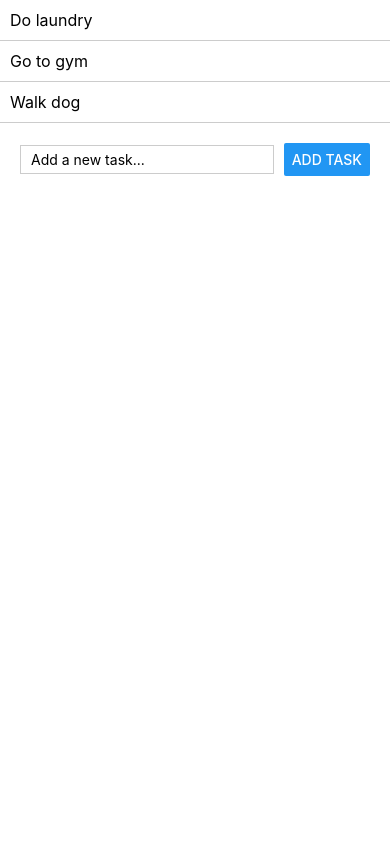
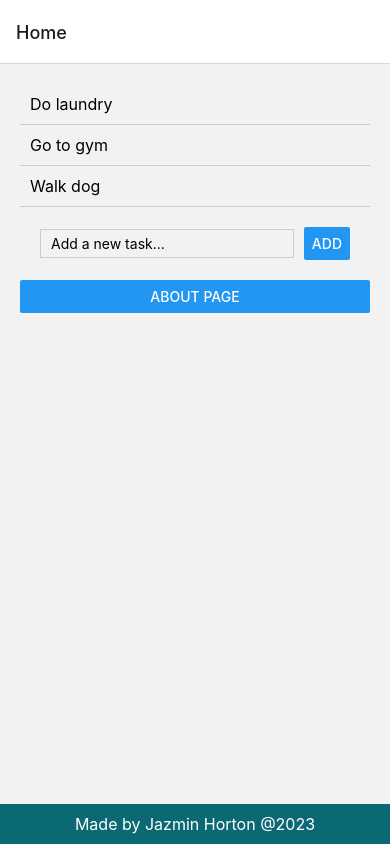
Before and after one commit to JazminHorton/Cprg303LabAssignment, a React Native app: screen /Home in a window 390 px wide. Built offline with nearby package versions, Linux system fonts and the light colour scheme.

Commit message:
LabA5 functionality
Will add something cool later

```diff
--- a/App.jsx
+++ b/App.jsx
@@ -1,35 +1,29 @@
 /**
- * My To Do List App Lab Assignments
+ * My To Do List App Lab Assignment
  *
  * @format
  */
-import { SafeAreaView } from 'react-native';
-import ToDoList from './src/ToDoList';
-import ToDoForm from './src/ToDoForm';
-import {useState} from 'react';
+import React from 'react';
+import {StyleSheet} from 'react-native';
+import {NavigationContainer} from '@react-navigation/native';
+import {createStackNavigator} from '@react-navigation/stack';
 
+import Home from './src/screens/Home';
+import About from './src/screens/About';
+
+const Stack = createStackNavigator();
 
 function App() {
-  const [tasks, setTasks] = useState([
-    'Do laundry',
-    'Go to gym',
-    'Walk dog'
-  ]);
-
-  const addTask = (newTask) => {
-    if (!tasks.includes(newTask)) {
-      setTasks(prevTasks => [...prevTasks, newTask]);
-    } else {
-      Alert.alert('Error', 'Task already exists.');
-    }
-  }
-
   return (
-    <SafeAreaView>
-      <ToDoList tasks={tasks} />
-      <ToDoForm onAdd={addTask} />
-    </SafeAreaView>
+    <NavigationContainer>
+      <Stack.Navigator>
+        <Stack.Screen name="Home" component={Home} />
+        <Stack.Screen name="About" component={About} />
+      </Stack.Navigator>
+    </NavigationContainer>
   );
 }
 
+const styles = StyleSheet.create({});
+
 export default App;
--- a/src/ToDoForm.jsx
+++ /dev/null
@@ -1,49 +0,0 @@
-import React from 'react';
-import { View, TextInput, Button, StyleSheet, Alert } from 'react-native';
-
-const styles = StyleSheet.create({
-  form: {
-    flexDirection: 'row',
-    justifyContent: 'space-between',
-    alignItems: 'center',
-    marginHorizontal: 20,
-    marginTop: 20,
-  },
-  input: {
-    flex: 1,
-    borderWidth: 1,
-    borderColor: '#ccc',
-    paddingHorizontal: 10,
-    paddingVertical: 5,
-    marginRight: 10,
-  },
-
-});
-
-function ToDoForm({ onAdd }) {
-  const [taskText, setTaskText] = React.useState('');
-
-  const handleAddTask = () => {
-    if (taskText.trim() === '') {
-      Alert.alert('Error', 'Please enter a task.');
-      return;
-    }
-
-    onAdd(taskText);
-    setTaskText('');
-  }
-
-  return (
-    <View style={styles.form}>
-      <TextInput
-        style={styles.input}
-        placeholder="Add a new task..."
-        onChangeText={(text) => setTaskText(text)}
-        value={taskText}
-      />
-      <Button title="Add Task" onPress={handleAddTask} />
-    </View>
-  );
-}
-
-export default ToDoForm;
--- a/src/ToDoList.jsx
+++ /dev/null
@@ -1,36 +0,0 @@
-import React from 'react';
-import { ScrollView, Pressable, View, Text, StyleSheet } from 'react-native';
-
-
-const styles = StyleSheet.create({
-    task: {
-      padding: 10,
-      borderBottomWidth: 1,
-      borderColor: '#ccc',
-    },
-    completed: {
-      backgroundColor: '#e0e0e0',
-    },
-    taskText: {
-      fontSize: 16,
-    }
-  });
-
-
-
-  function ToDoList({ tasks }) {
-    return (
-      <ScrollView>
-        {tasks.map((task, index) => (
-          <Pressable key={index}>
-            <View style={[styles.task]}>
-              <Text style={styles.taskText}>{task}</Text>
-            </View>
-          </Pressable>
-        ))}
-      </ScrollView>
-    );
-  }
-
-
-export default ToDoList;
--- /dev/null
+++ b/src/components/ToDoForm.jsx
@@ -0,0 +1,44 @@
+import React from 'react';
+import {View, TextInput, Button, StyleSheet} from 'react-native';
+
+function ToDoForm({onAddTask}) {
+  const [taskText, setTaskText] = React.useState('');
+
+  const handleAddTask = event => {
+    onAddTask(taskText);
+    setTaskText('');
+  };
+
+  return (
+    <>
+      <View style={styles.form}>
+        <TextInput
+          style={styles.input}
+          placeholder="Add a new task..."
+          onChangeText={text => setTaskText(text)}
+          value={taskText}
+        />
+        <Button title="Add" onPress={() => handleAddTask()} />
+      </View>
+    </>
+  );
+}
+
+const styles = StyleSheet.create({
+  form: {
+    flexDirection: 'row',
+    justifyContent: 'space-between',
+    alignItems: 'center',
+    marginHorizontal: 20,
+    marginTop: 20,
+  },
+  input: {
+    flex: 1,
+    borderWidth: 1,
+    borderColor: '#ccc',
+    paddingHorizontal: 10,
+    paddingVertical: 5,
+    marginRight: 10,
+  },
+});
+export default ToDoForm;
--- /dev/null
+++ b/src/components/ToDoList.jsx
@@ -0,0 +1,49 @@
+import React from 'react';
+import {Pressable, View, Text, ScrollView, StyleSheet} from 'react-native';
+
+function ToDoList({tasks = []}) {
+  const [completedTasks, setCompletedTasks] = React.useState([]);
+
+  const toggleTask = index => {
+    if (completedTasks.includes(index)) {
+      setCompletedTasks(
+        completedTasks.filter(taskIndex => taskIndex !== index),
+      );
+    } else {
+      setCompletedTasks([...completedTasks, index]);
+    }
+  };
+  return (
+    <>
+      <ScrollView>
+        {tasks.map((task, index) => (
+          <Pressable key={index} onPress={() => toggleTask(index)}>
+            <View
+              style={[
+                styles.task,
+                completedTasks.includes(index) && styles.completed,
+              ]}>
+              <Text style={styles.taskText}>{task}</Text>
+            </View>
+          </Pressable>
+        ))}
+      </ScrollView>
+    </>
+  );
+}
+
+const styles = StyleSheet.create({
+  task: {
+    padding: 10,
+    borderBottomWidth: 1,
+    borderColor: '#ccc',
+  },
+  completed: {
+    backgroundColor: '#e0e0e0',
+  },
+  taskText: {
+    fontSize: 16,
+  },
+});
+
+export default ToDoList;
--- /dev/null
+++ b/src/layouts/Footer.jsx
@@ -0,0 +1,28 @@
+import React from 'react';
+import {View, Text, StyleSheet} from 'react-native';
+
+function Footer() {
+  return (
+    <View style={styles.footer}>
+      <Text style={styles.footerText}>Made by Jazmin Horton @2023</Text>
+    </View>
+  );
+}
+
+const styles = StyleSheet.create({
+  footer: {
+    backgroundColor: '#0b6974',
+    paddingVertical: 10,
+    alignItems: 'center',
+    justifyContent: 'center',
+    position: 'absolute',
+    bottom: 0,
+    width: '100%',
+  },
+  footerText: {
+    fontSize: 16,
+    color: '#fff',
+  },
+});
+
+export default Footer;
--- /dev/null
+++ b/src/layouts/MainLayout.jsx
@@ -0,0 +1,15 @@
+import React from 'react';
+import {View, StyleSheet} from 'react-native';
+
+const MainLayout = ({children}) => {
+  return <View style={styles.container}>{children}</View>;
+};
+
+const styles = StyleSheet.create({
+  container: {
+    flex: 1,
+    padding: 20,
+  },
+});
+
+export default MainLayout;
--- /dev/null
+++ b/src/screens/About.jsx
@@ -0,0 +1,31 @@
+import React from 'react';
+import {View, Text, Button, StyleSheet} from 'react-native';
+import MainLayout from '../layouts/MainLayout';
+import Footer from '../layouts/Footer';
+
+function About({navigation}) {
+  return (
+    <>
+      <MainLayout>
+        <View style={styles.container}>
+          <Text>My To Do List App</Text>
+          <Text>Created by: Jazmin Horton</Text>
+          <Text>Version 0.1.58666</Text>
+        </View>
+        <Button
+          title="Homepage"
+          onPress={() => navigation.navigate('Home')}
+        />
+      </MainLayout>
+      <Footer />
+    </>
+  );
+}
+
+const styles = StyleSheet.create({
+  container: {
+    paddingBottom: 20,
+  },
+});
+
+export default About;
--- /dev/null
+++ b/src/screens/Home.jsx
@@ -0,0 +1,41 @@
+import React, {useState} from 'react';
+import {SafeAreaView, Button, View, StyleSheet} from 'react-native';
+
+import MainLayout from '../layouts/MainLayout';
+import Footer from '../layouts/Footer';
+
+import ToDoList from '../components/ToDoList';
+import ToDoForm from '../components/ToDoForm';
+
+
+function Home({navigation}) {
+  const [tasks, setTasks] = useState(['Do laundry', 'Go to gym', 'Walk dog']);
+  const handleAddTask = task => {
+    setTasks([...tasks, task]);
+  };
+  return (
+    <>
+      <MainLayout>
+        <SafeAreaView>
+          <View style={styles.container}>
+            <ToDoList tasks={tasks} />
+            <ToDoForm onAddTask={handleAddTask} />
+          </View>
+          <Button
+            title="About Page"
+            onPress={() => navigation.navigate('About')}
+          />
+        </SafeAreaView>
+      </MainLayout>
+      <Footer />
+    </>
+  );
+}
+
+const styles = StyleSheet.create({
+  container: {
+    paddingBottom: 20,
+  },
+});
+
+export default Home;
```
Also changed, not shown: package.json (+6 -1 lines), 1 other file (tests, documents, lock files or other folders).
